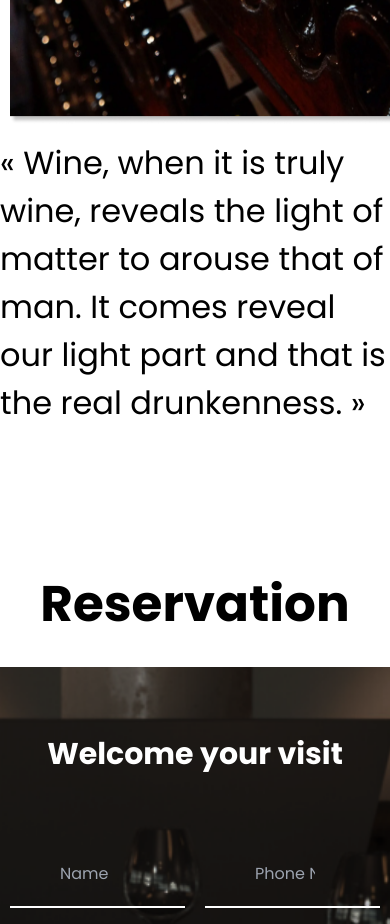
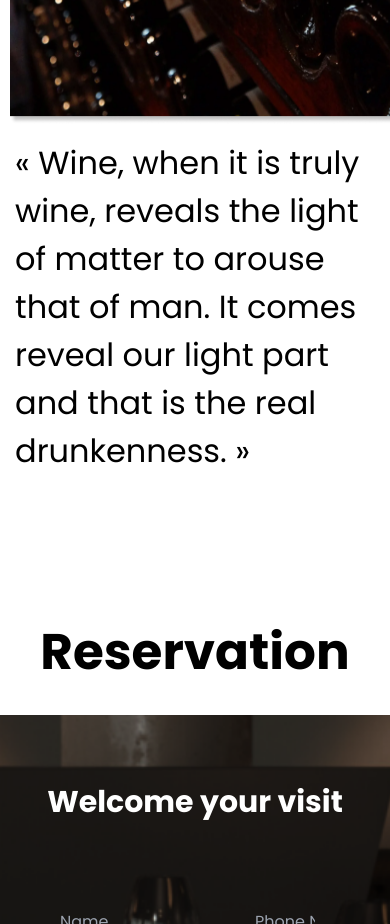
Before and after one commit to MahdiHasan943/next.js-new-restraurent-website, a Next.js app: page /WineAndCoctail/WineAndCoctail in a window 390 px wide. Shown: the part 1280-2204 px from the top of the page. Built offline with nearby package versions, Linux system fonts and the light colour scheme.

Commit message:
solve padding

```diff
--- a/src/pages/WineAndCoctail/WineAndCoctail.js
+++ b/src/pages/WineAndCoctail/WineAndCoctail.js
@@ -23,14 +23,14 @@ const WineAndCoctail = () => {
               alt=""
             />
           </div>
-          <div className="w-full md:w-[50%] flex py-6 md:py-0 justify-center  mx-auto items-center">
+          <div className="w-full md:w-[50%] flex px-6 py-6 md:py-0 justify-center  mx-auto items-center">
             <p className=" dark:text-white mx-auto  text-[32px] text-black">
-              « Wine, when it is truly <br className="hidden sm:block" /> wine,
-              reveals the light <br className="hidden xl:block" /> of matter to
-              arouse <br className="hidden sm:block" /> that of man. It comes{" "}
-              <br className="hidden sm:block" /> reveal our light part{" "}
-              <br className="hidden sm:block" /> and that is the real{" "}
-              <br className="hidden sm:block" /> drunkenness. »
+              « Wine, when it is truly <br className="hidden md:block" /> wine,
+              reveals the light <br className="hidden md:block" /> of matter to
+              arouse <br className="hidden md:block" /> that of man. It comes{" "}
+              <br className="hidden md:block" /> reveal our light part{" "}
+              <br className="hidden md:block" /> and that is the real{" "}
+              <br className="hidden md:block" /> drunkenness. »
             </p>
           </div>
         </div>
```
